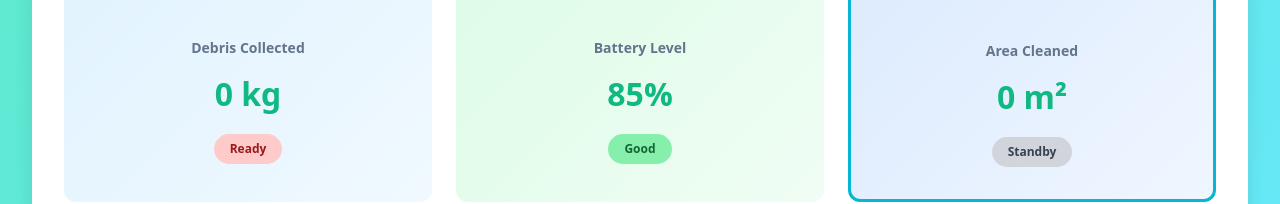
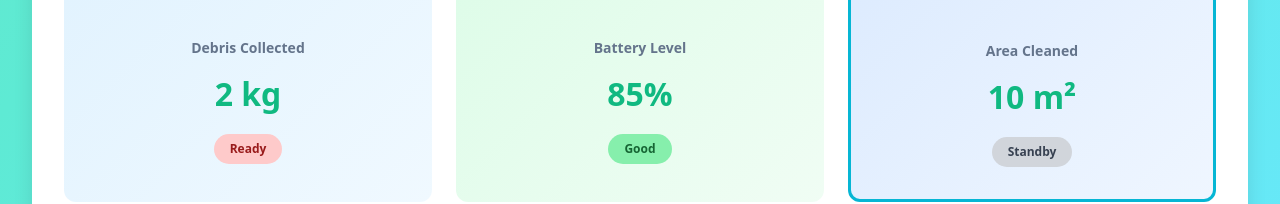
Before and after one commit to prakashrajsevugan/rover1, a React (Vite) app: page /home in a window 1280 px wide. Shown: the part 1436-1640 px from the top of the page. Built offline with nearby package versions, Linux system fonts and the light colour scheme.

Commit message:
updates in front page

```diff
--- a/src/components/Navbar.jsx
+++ b/src/components/Navbar.jsx
@@ -85,7 +85,6 @@ const Navbar = ({ username: usernameProp }) => {
             src="/images/logo.png"
             alt="AST logo"
           />
-          <span className="text-2xl font-bold tracking-wide transition-all duration-300 group-hover:text-white group-hover:scale-110">AST</span>
         </Link>
 
         {/* Desktop Navigation */}
--- a/src/components/Start.jsx
+++ b/src/components/Start.jsx
@@ -59,10 +59,10 @@ const Start = () => {
                 🤖 Autonomous
               </span>
               <span className="inline-flex items-center px-3 py-1 rounded-full text-xs sm:text-sm font-medium bg-teal-100 text-teal-700">
-                🔋 12hr Battery
+                🐢 Amphibious
               </span>
               <span className="inline-flex items-center px-3 py-1 rounded-full text-xs sm:text-sm font-medium bg-cyan-100 text-cyan-700">
-                📍 GPS Enabled
+                📍 Live Tracking
               </span>
             </div>
           </div>
--- a/src/pages/Home.jsx
+++ b/src/pages/Home.jsx
@@ -525,7 +525,7 @@ const Home = () => {
               <div className="metric-card debris-card">
                 <span className="metric-icon">🗑️</span>
                 <p className="metric-label">Debris Collected</p>
-                <p className="metric-value">{debrisCollected} kg</p>
+                <p className="metric-value">2 kg</p>
                 <span className={`metric-badge ${isCleaning ? 'good' : 'ready'}`}>
                   {isCleaning ? 'Collecting' : 'Ready'}
                 </span>
@@ -533,7 +533,7 @@ const Home = () => {
               <div className="metric-card battery-card">
                 <span className="metric-icon">🔋</span>
                 <p className="metric-label">Battery Level</p>
-                <p className="metric-value">{batteryLevel}%</p>
+                <p className="metric-value">85%</p>
                 <span className={`metric-badge ${batteryBadge.class}`}>
                   {batteryBadge.text}
                 </span>
@@ -541,7 +541,7 @@ const Home = () => {
               <div className="metric-card area-card">
                 <span className="metric-icon">🌊</span>
                 <p className="metric-label">Area Cleaned</p>
-                <p className="metric-value">{areaCleaned} m²</p>
+                <p className="metric-value">10 m²</p>
                 <span className={`metric-badge ${isCleaning ? 'good' : 'standby'}`}>
                   {isCleaning ? 'Active' : 'Standby'}
                 </span>
```
